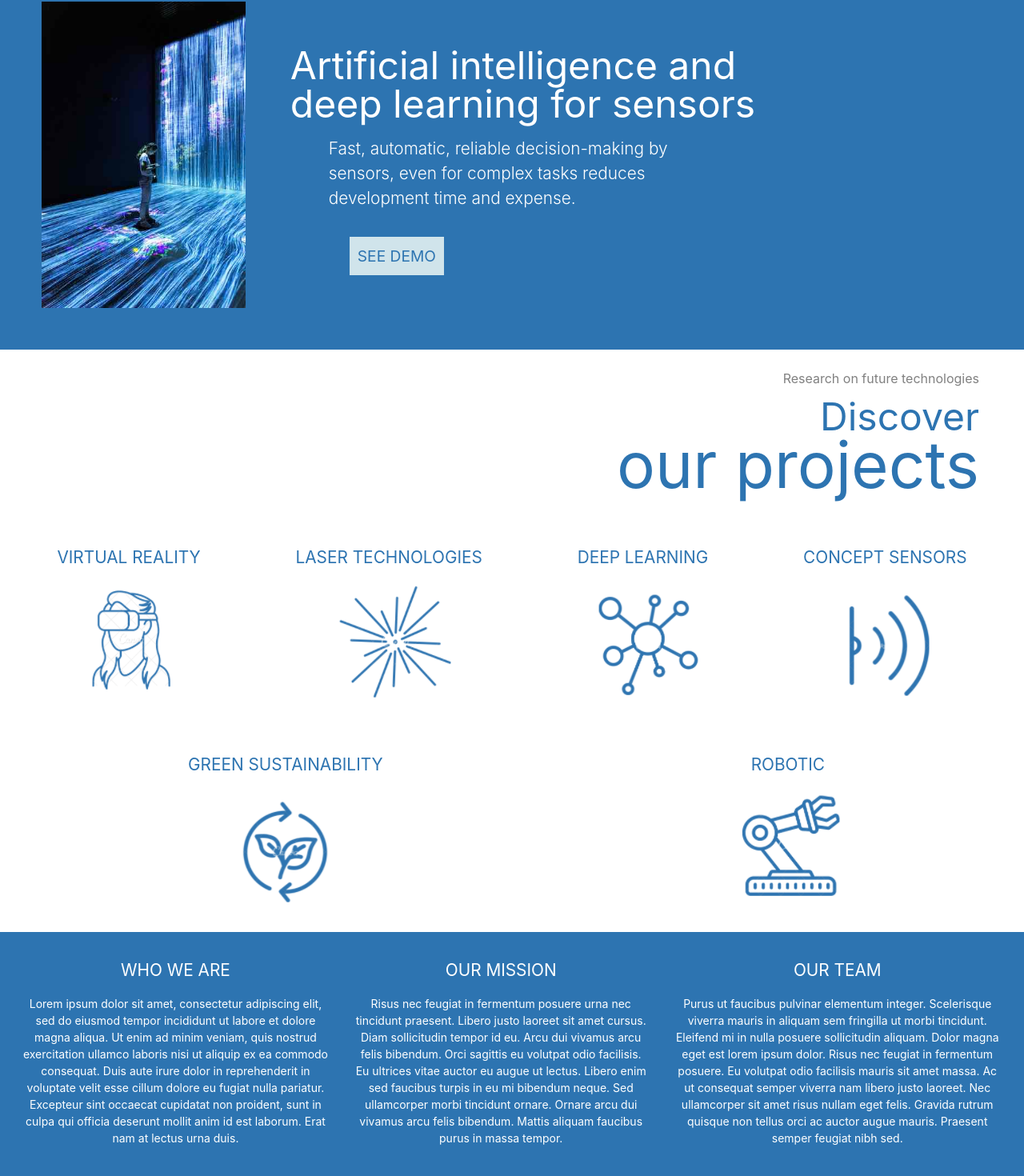
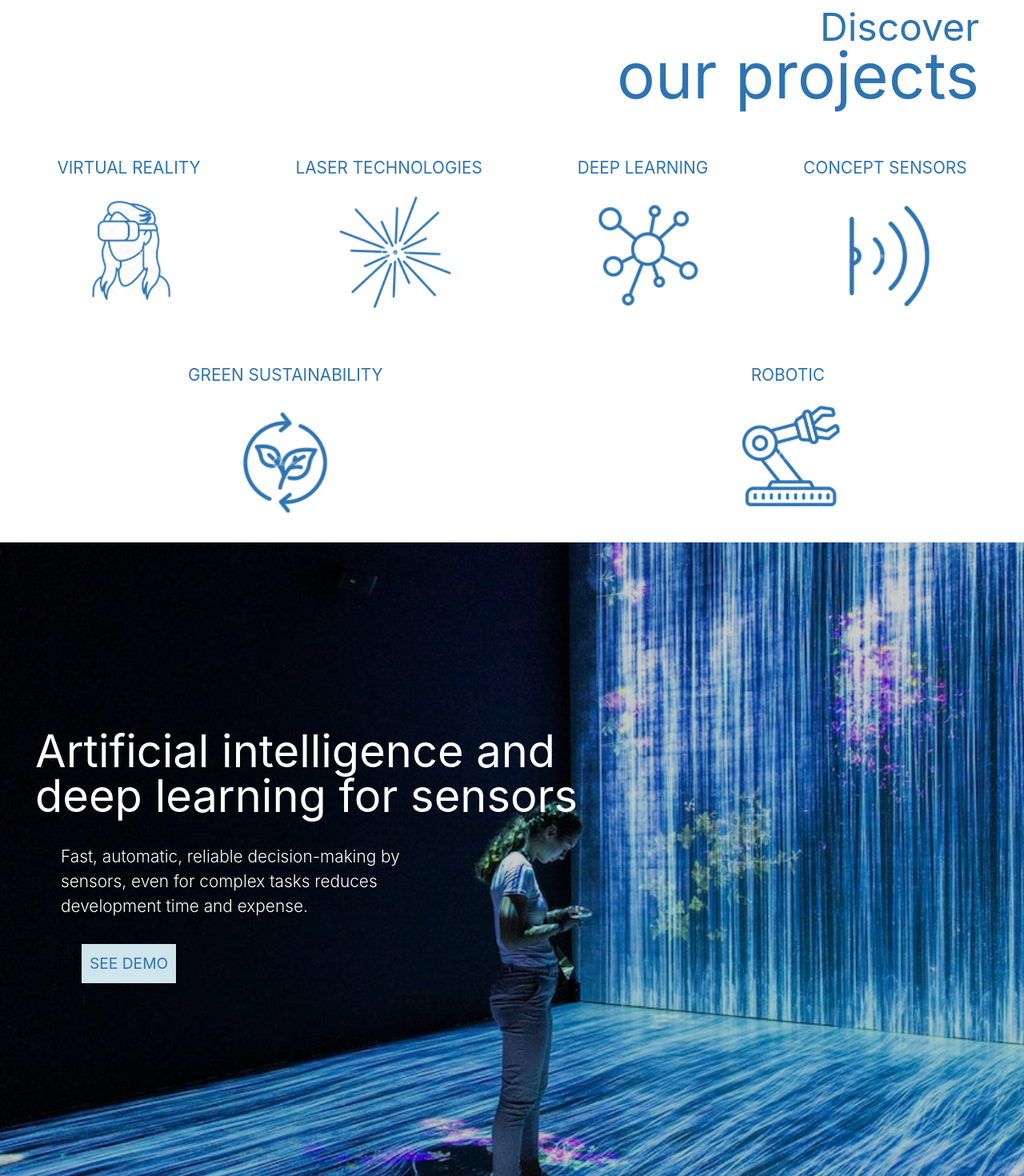
Before and after one commit to HungryOctopus/think-tank-website, a React (Create React App) app in the folder client/: page / in a window 1280 px wide. Shown: the part 934-2404 px from the top of the page at 80% size. Built offline with nearby package versions, Linux system fonts and the light colour scheme.

Commit message:
styling & change order focus section

```diff
--- a/client/src/Homepage.jsx
+++ b/client/src/Homepage.jsx
@@ -8,8 +8,8 @@ function Homepage() {
   return (
     <>
       <Hero />
+      <Projects />
       <Focus />
-      <Projects />
       <About />
     </>
   );
--- a/client/src/components/Focus/Focus.css
+++ b/client/src/components/Focus/Focus.css
@@ -5,21 +5,23 @@
 .focus {
   background-color: var(--s-blue);
   color: var(--clr-white);
+  display: flex;
 }
 
 .focus h1 {
-  font-size: 3rem;
+  font-size: 3.5rem;
   font-weight: 400;
-  max-width: 70%;
-  line-height: 3rem;
-  padding: 1rem;
+  max-width: 60%;
+  line-height: 3.5rem;
+  margin-top: 15%;
+  padding: 2rem;
 }
 
 .focus p {
   color: var(--clr-white);
   font-size: 1.3rem;
   font-weight: 300;
-  max-width: 50%;
+  max-width: 40%;
   margin-left: 4rem;
 }
 
@@ -28,8 +30,24 @@
 }
 
 @media screen and (max-width: 800px) {
-  .focus-container {
-    display: flex;
-    flex-direction: column;
+  .focus h1 {
+    font-size: 2.5rem;
+    line-height: 2.5rem;
+  }
+  .focus p {
+    font-size: 1.3rem;
+    font-weight: 300;
   }
 }
+
+.focus-container {
+  background: url('./img/focus.jpg') center center/cover no-repeat;
+  height: 100vh;
+  width: 100%;
+  display: flex;
+  flex-direction: column;
+  justify-content: start;
+  align-items: flex-start;
+  box-shadow: inset 0 0 0 1000px rgba(0, 0, 0, 0.2);
+  object-fit: contain;
+}
--- a/client/src/components/Focus/Focus.jsx
+++ b/client/src/components/Focus/Focus.jsx
@@ -5,11 +5,8 @@ import './Focus.css';
 function Focus() {
   return (
     <div className="focus">
-      <div className="focus-container flex flex-row justify-around p-3">
-        <div className="p-5 m-5">
-          <img src={focus} alt="focus-waterfall" />
-        </div>
-        <div className="focus-right flex flex-col justify-center">
+      <div className="focus-container flex flex-row justify-start p-3">
+        <div className="focus-right flex flex-col justify-start">
           <div className="focus-text">
             <h1>Artificial intelligence and deep learning for sensors</h1>
             <p>
```
Also changed, not shown: client/src/components/Focus/img/focus.jpg.
